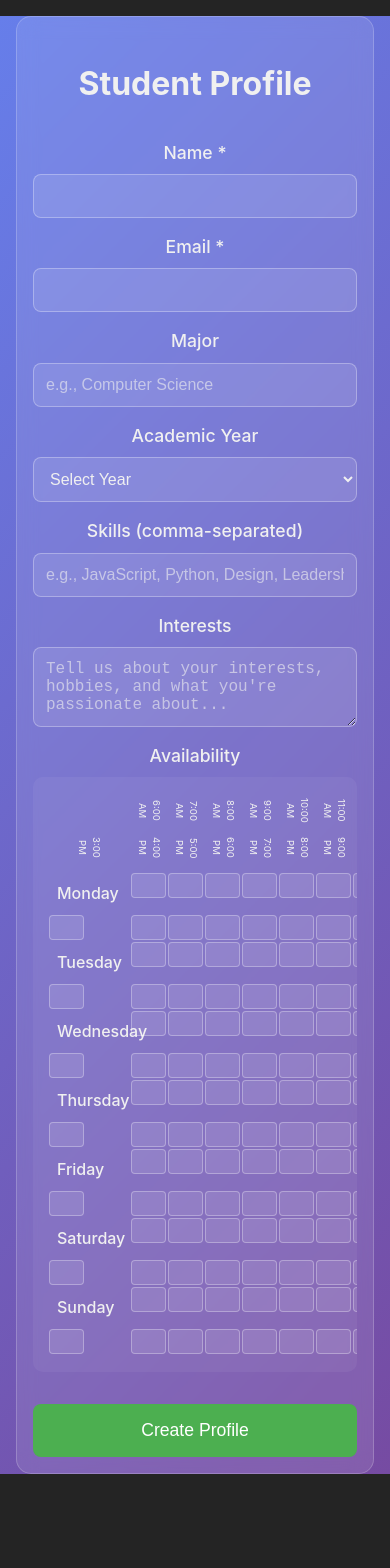
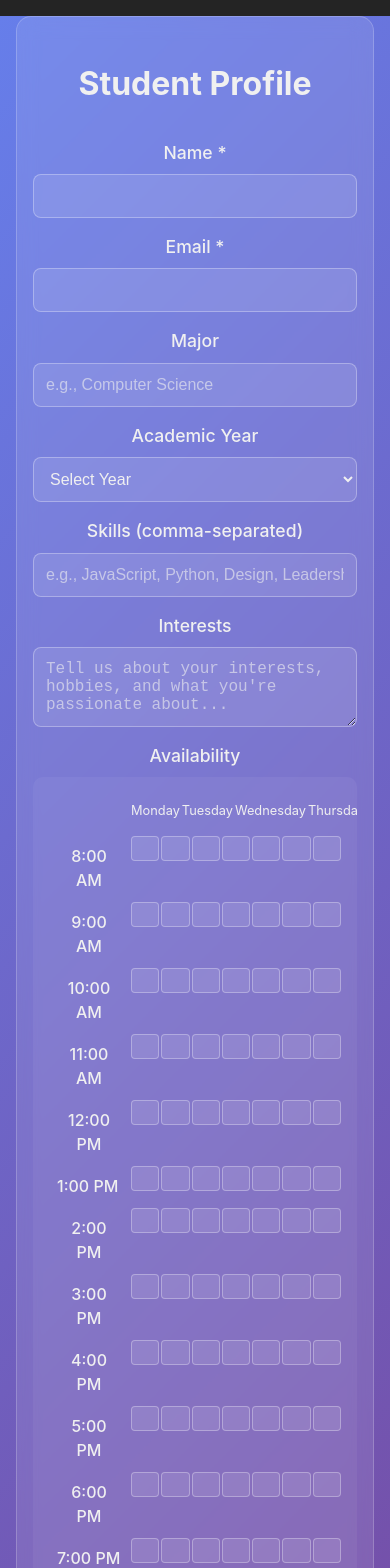
Before and after one commit to tyler-keller/team-form, a React (Vite) app in the folder frontend/: page /student in a window 390 px wide. Shown: the top 1568 px of the page. Before the commit the page ends 1490 px from the top, so only its background shows below. Built offline with nearby package versions, Linux system fonts and the light colour scheme.

Commit message:
Time availability (#2)
* update

* increased day font size

```diff
--- a/frontend/src/components/StudentProfileForm.css
+++ b/frontend/src/components/StudentProfileForm.css
@@ -60,40 +60,39 @@
   overflow-x: auto;
 }
 
-.time-slots-header {
+.days-header {
   display: grid;
-  grid-template-columns: 100px repeat(18, 40px);
+  grid-template-columns: 100px repeat(7, 1fr);
   gap: 2px;
   margin-bottom: 0.5rem;
 }
 
 .day-header {
+  font-size: 0.9rem;
+  color: #f0f0f0;
+  text-align: center;
+  height: 40px;
+  display: flex;
+  align-items: center;
+  justify-content: center;
+  writing-mode: horizontal-tb;
+}
+
+.time-header {
   font-weight: bold;
   color: #f0f0f0;
   display: flex;
   align-items: center;
 }
 
-.time-header {
-  font-size: 0.7rem;
-  color: #f0f0f0;
-  text-align: center;
-  writing-mode: vertical-rl;
-  text-orientation: mixed;
-  height: 40px;
-  display: flex;
-  align-items: center;
-  justify-content: center;
-}
-
-.day-row {
+.time-row {
   display: grid;
-  grid-template-columns: 100px repeat(18, 40px);
+  grid-template-columns: 100px repeat(7, 1fr);
   gap: 2px;
   margin-bottom: 2px;
 }
 
-.day-label {
+.time-label {
   font-weight: 500;
   color: #f0f0f0;
   display: flex;
@@ -102,7 +101,7 @@
 }
 
 .time-slot {
-  width: 40px;
+  width: 100%;
   height: 30px;
   border: 1px solid rgba(255, 255, 255, 0.3);
   background: rgba(255, 255, 255, 0.1);
@@ -175,19 +174,19 @@
     margin: 1rem;
   }
 
-  .time-slots-header,
-  .day-row {
-    grid-template-columns: 80px repeat(9, 35px);
+  .days-header,
+  .time-row {
+    grid-template-columns: 80px repeat(7, 1fr);
   }
 
   .time-slot {
-    width: 35px;
+    width: 100%;
     height: 25px;
     font-size: 0.7rem;
   }
 
-  .time-header {
-    font-size: 0.6rem;
+  .day-header {
+    font-size: 0.8rem;
     height: 35px;
   }
 }
--- a/frontend/src/components/StudentProfileForm.jsx
+++ b/frontend/src/components/StudentProfileForm.jsx
@@ -45,9 +45,9 @@ const StudentProfileForm = ({ onSuccess }) => {
 
   const days = ['Monday', 'Tuesday', 'Wednesday', 'Thursday', 'Friday', 'Saturday', 'Sunday']
   const timeSlots = [
-    '6:00 AM', '7:00 AM', '8:00 AM', '9:00 AM', '10:00 AM', '11:00 AM',
+    '8:00 AM', '9:00 AM', '10:00 AM', '11:00 AM',
     '12:00 PM', '1:00 PM', '2:00 PM', '3:00 PM', '4:00 PM', '5:00 PM',
-    '6:00 PM', '7:00 PM', '8:00 PM', '9:00 PM', '10:00 PM', '11:00 PM'
+    '6:00 PM', '7:00 PM', '8:00 PM', '9:00 PM'
   ]
 
   const handleInputChange = (e) => {
@@ -201,16 +201,16 @@ const StudentProfileForm = ({ onSuccess }) => {
         <div className="form-group">
           <label>Availability</label>
           <div className="availability-grid">
-            <div className="time-slots-header">
-              <div className="day-header"></div>
-              {timeSlots.map(timeSlot => (
-                <div key={timeSlot} className="time-header">{timeSlot}</div>
+            <div className="days-header">
+              <div className="time-header"></div>
+              {days.map(day => (
+                <div key={day} className="day-header">{day}</div>
               ))}
             </div>
-            {days.map(day => (
-              <div key={day} className="day-row">
-                <div className="day-label">{day}</div>
-                {timeSlots.map(timeSlot => (
+            {timeSlots.map(timeSlot => (
+              <div key={timeSlot} className="time-row">
+                <div className="time-label">{timeSlot}</div>
+                {days.map(day => (
                   <button
                     key={`${day}-${timeSlot}`}
                     type="button"
--- a/package.json
+++ b/package.json
@@ -14,5 +14,8 @@
   },
   "devDependencies": {
     "concurrently": "^8.2.2"
+  },
+  "dependencies": {
+    "react-router-dom": "^7.9.3"
   }
 }
```
Also changed, not shown: 1 other file (tests, documents, lock files or other folders).
